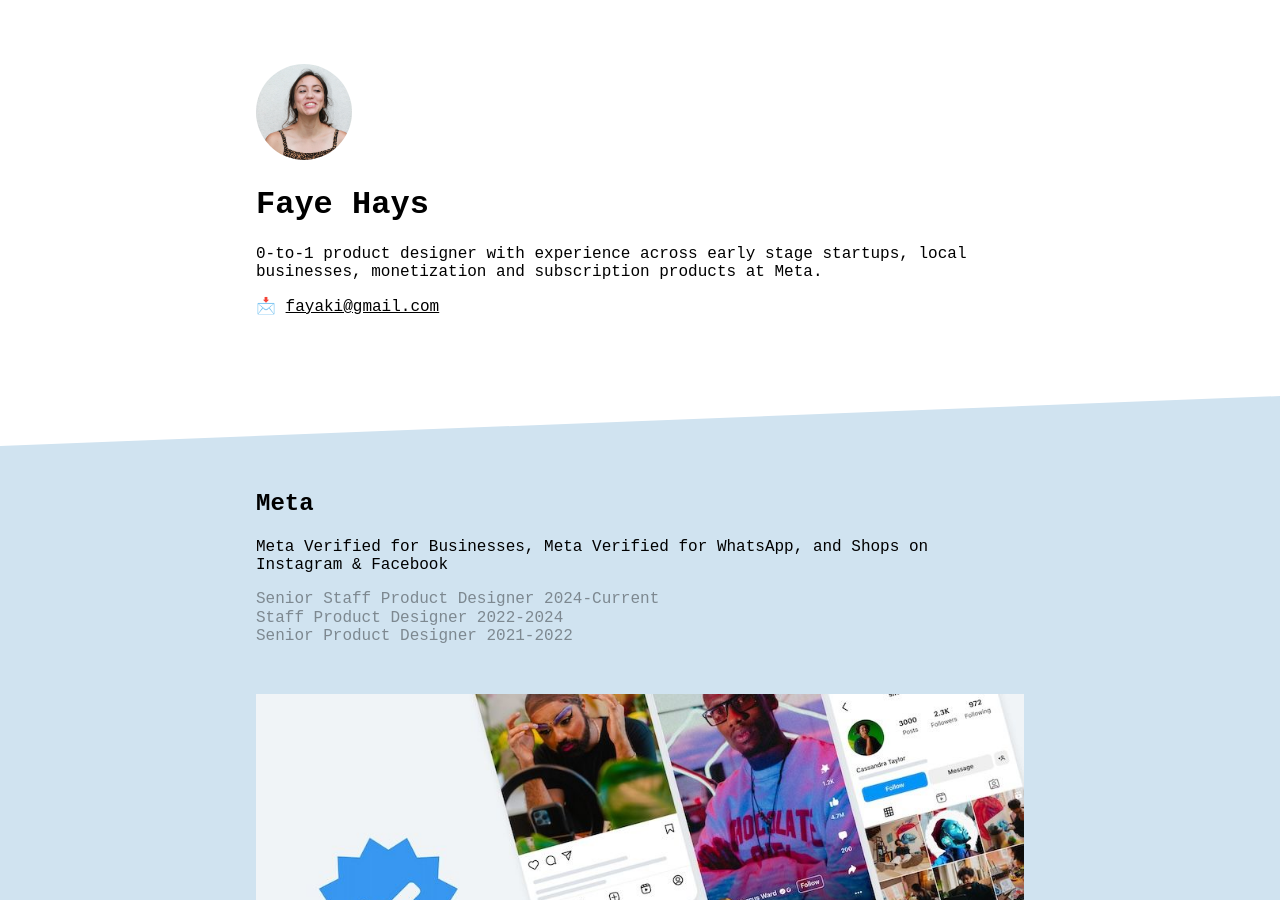
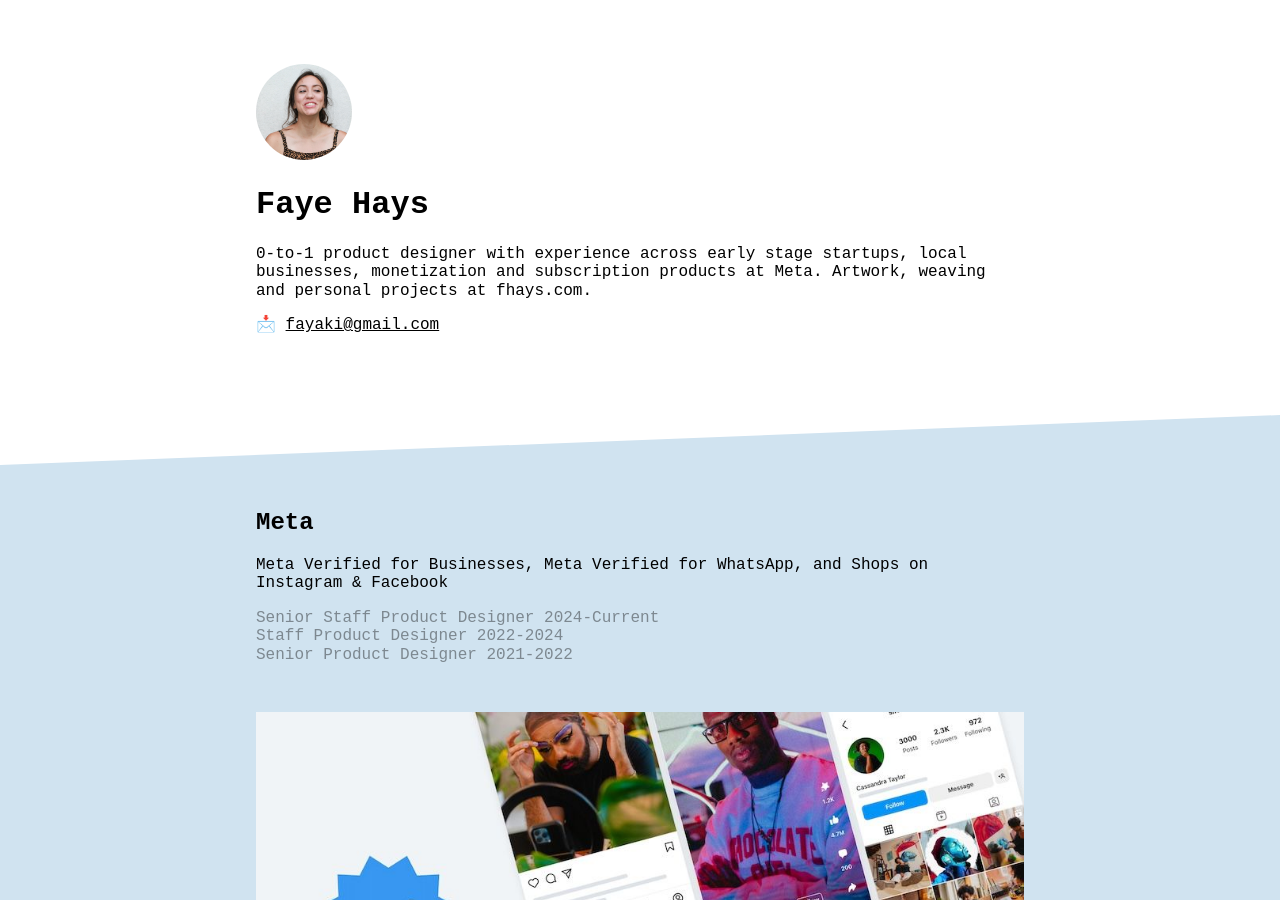
Before and after one commit to fhays/fhays.github.io, a Jekyll site: the page built from index.markdown, in a window 1280 px wide and 900 px high. Built offline with Jekyll 4.4.1, drawn with Linux system fonts in a browser that asks for light colours.

Commit message:
Update about.md

```diff
--- a/about.md
+++ b/about.md
@@ -7,6 +7,6 @@
 
 # Faye Hays
 
-0-to-1 product designer with experience across early stage startups, local businesses, monetization and subscription products at Meta.
+0-to-1 product designer with experience across early stage startups, local businesses, monetization and subscription products at Meta. Artwork, weaving and personal projects at fhays.com.
 
 📩 <a href="mailto:fayaki@gmail.com">fayaki@gmail.com</a>
```
